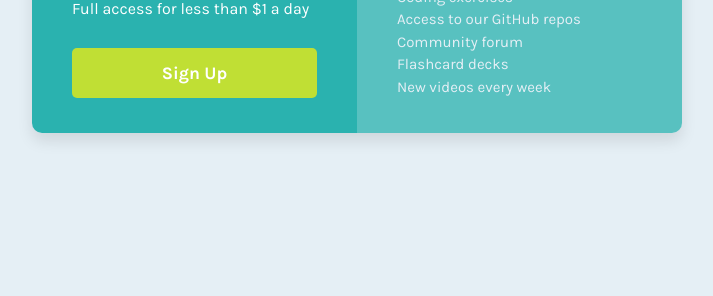
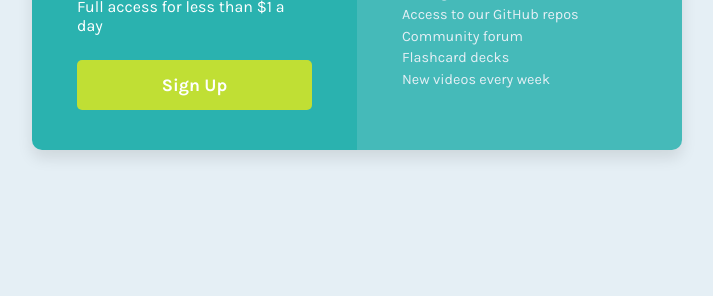
Before and after one commit to AbdulrahmanFE/Challenge_Num_09, a plain HTML site: page index.html in a window 1280 px wide. Shown: the part 504-800 px from the top of the page, without its empty margins (283-996 px from the left). Drawn offline with Linux system fonts and the light colour scheme.

Commit message:
Making Some Modifieds

```diff
--- a/style.css
+++ b/style.css
@@ -58,7 +58,7 @@
     transform: scale(1.02);
   }
   .container > section {
-    padding: 35px 40px;
+    padding: 40px 45px;
   }
   @media (max-width: 780px) {
     .container > section {
@@ -109,7 +109,7 @@
   }
   .sub-section > a {
     display: block;
-    margin: 30px auto 0;
+    margin: 25px auto 0;
     text-align: center;
     background-color: var(--BrightYellow);
     color: white;
@@ -120,11 +120,11 @@
   }
   /* Styling The Why Section */
   .why-section {
-    background-color: rgb(42 178 175 / 75%);
+    background-color: rgb(42 178 175 / 85%);
     color: white;
   }
   ul > li {
     line-height: 1.5;
-    font-size: 0.937rem;
+    font-size: 0.9rem;
     color: var(--LightGray);
   }
```
